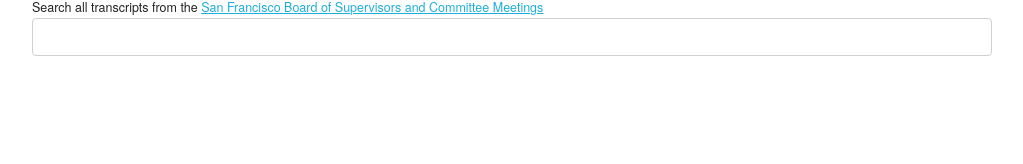
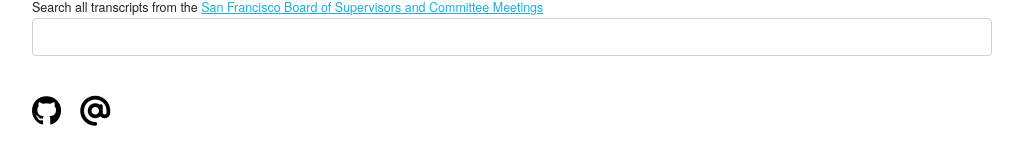
Before and after one commit to fordaaronj/sf-data-client, a Svelte app: page / in a window 1280 px wide. Shown: the part 136-300 px from the top of the page, without its empty margins (128-1151 px from the left). Built offline with nearby package versions, Linux system fonts and the light colour scheme.

Commit message:
Add github/email links

```diff
--- a/public/index.html
+++ b/public/index.html
@@ -23,6 +23,8 @@
 	<link rel='stylesheet' href='/build/bundle.css'>
 
 	<script defer src='/build/bundle.js'></script>
+
+	<script src="https://kit.fontawesome.com/73bf45b8cd.js" crossorigin="anonymous"></script>
 </head>
 
 <body>
--- a/src/App.svelte
+++ b/src/App.svelte
@@ -79,6 +79,10 @@
 					</tbody>
 				</table>
 			{/if}
+
+			<a href="https://github.com/fordaaronj/sf-data-client" target="_blank"><i class="fab fa-github"></i></a>
+			<a href="mailto:fordaaronj@gmail.com" target="_blank"><i class="fas fa-at"></i></a>
+
 		</div>
 	</div>
 </main>
@@ -90,4 +94,9 @@
 	input {
 		width: 100%;
 	}
+	i {
+		font-size: 30px;
+		color: black;
+		margin-right: 15px;
+	}
 </style>
```
